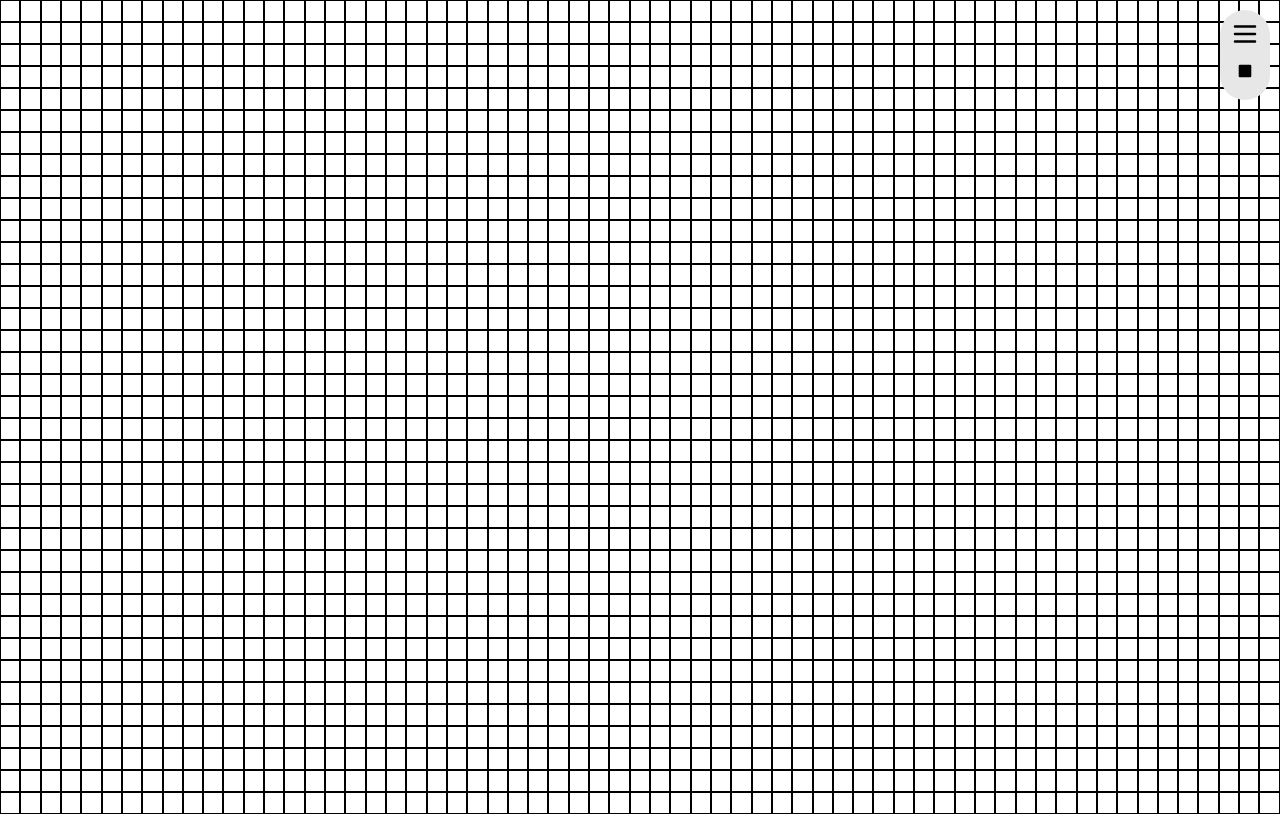
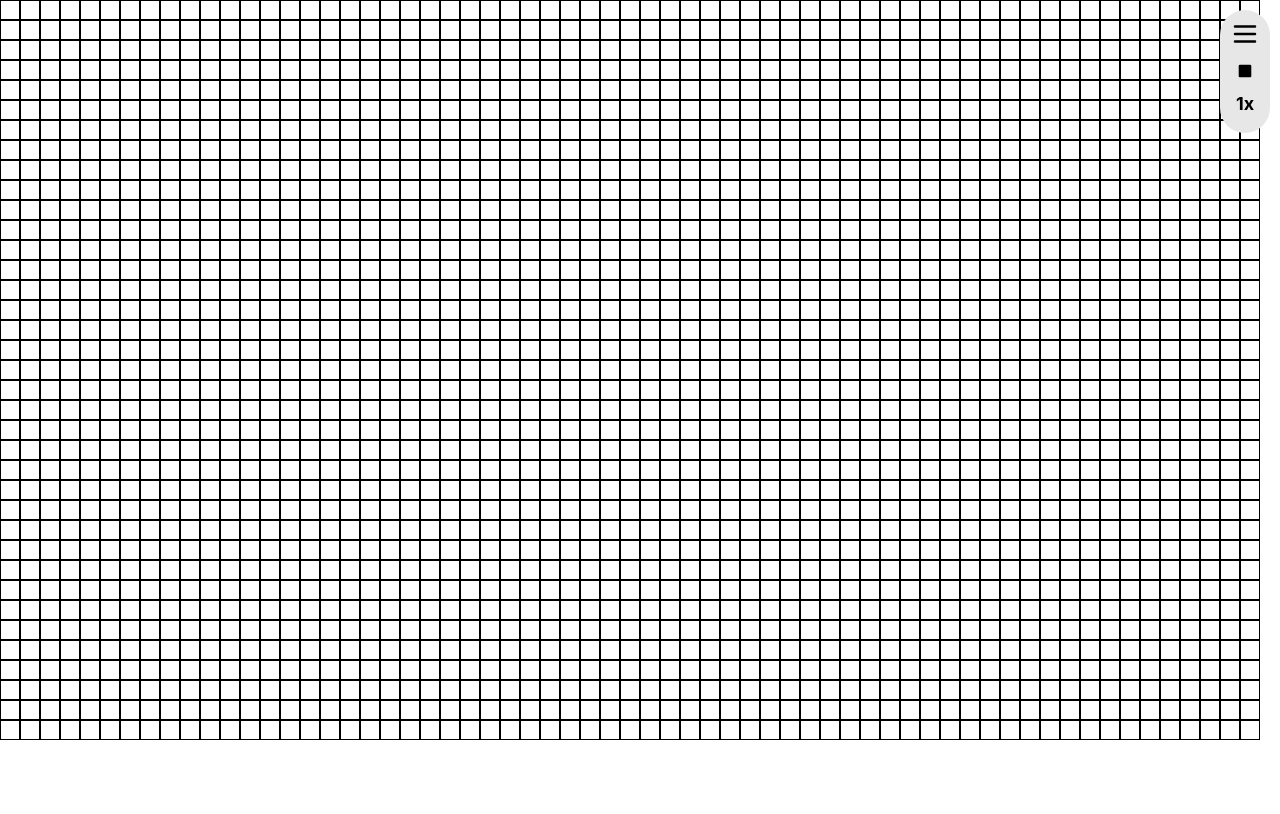
Before and after one commit to OjAntoni/Game-of-life-React-, a React (Create React App) app: page / in a window 1280 px wide. Both pictures are taken after a click on the button 1245 px from the left and 35 px from the top of the page. Built offline with nearby package versions, Linux system fonts and the light colour scheme.

Commit message:
feat: add speed control

```diff
--- a/src/components/App.tsx
+++ b/src/components/App.tsx
@@ -12,6 +12,8 @@ function App() {
         height: window.innerHeight,
     });
     const [board, setBoard] = useState(() => getWhiteBoard());
+    const allowedSpeeds = [2000, 1000, 500, 250, 100];
+    const [speed, setSpeed] = useState(1000);
 
     useEffect(() => {
         const handleResize = () => {
@@ -30,7 +32,16 @@ function App() {
         };
     });
 
-
+    function changeSpeed() {
+        const index = allowedSpeeds.indexOf(speed);
+        if (index === allowedSpeeds.length - 1) {
+            setSpeed(allowedSpeeds[0]);
+            return allowedSpeeds[0];
+        } else {
+            setSpeed(allowedSpeeds[index + 1]);
+            return allowedSpeeds[index + 1];
+        }
+    }
 
     function getWhiteBoard(): Cell[][] {
         const maxCellsX = Math.floor(windowSize.width / CELL_SIZE) + 4;
@@ -61,9 +72,9 @@ function App() {
             if (isUpdating) {
                 setBoard((board) => getNewBoard(board));
             }
-        }, 1000);
+        }, speed);
         return () => clearInterval(interval)
-    }, [isUpdating, getNewBoard])
+    }, [isUpdating, getNewBoard, speed])
 
 
     const getNeighbors = (i: number, j: number, board: Cell[][]) => {
@@ -143,7 +154,7 @@ function App() {
                     ))}
                 </div>
             ))}
-            <MenuButton toggleStop={() => setIsUpdating(!isUpdating)}/>
+            <MenuButton toggleStop={() => setIsUpdating(!isUpdating)} toggleSpeed={()=>changeSpeed()}/>
         </div>
     );
 }
--- a/src/components/MenuButton.tsx
+++ b/src/components/MenuButton.tsx
@@ -1,7 +1,7 @@
 import React, { useState } from 'react';
 import Popup from "./PopUp";
 
-function MenuButton({toggleStop}:{toggleStop: ()=>void}){
+function MenuButton({toggleStop, toggleSpeed}:{toggleStop: ()=>void, toggleSpeed: () => number}){
     const [isOpen, setIsOpen] = useState(false);
 
     const togglePopup = () => {
@@ -15,7 +15,7 @@ function MenuButton({toggleStop}:{toggleStop: ()=>void}){
                     <path d="M4 6H20M4 12H20M4 18H20" stroke="#000000" stroke-width="2" stroke-linecap="round" stroke-linejoin="round"/>
                 </svg>
             </button>
-            <Popup show={isOpen} toggleStop={toggleStop}/>
+            <Popup show={isOpen} toggleStop={toggleStop} toggleSpeed={toggleSpeed}/>
         </div>
     );
 }
--- a/src/components/PopUp.tsx
+++ b/src/components/PopUp.tsx
@@ -1,10 +1,12 @@
 import React from 'react';
 import StopButton from "./StopButton";
+import SpeedButton from "./SpeedButton";
 
-function Popup({ show, toggleStop }: { show: boolean, toggleStop: ()=>void }) {
+function Popup({ show, toggleStop, toggleSpeed }: { show: boolean, toggleStop: ()=>void, toggleSpeed: () => number }) {
     return (
         <div className={`popup ${show ? 'show' : ''}`}>
             <StopButton toggle={toggleStop} />
+            <SpeedButton toggleSpeed={toggleSpeed} />
         </div> /* add the show class here */
     );
 }
--- /dev/null
+++ b/src/components/SpeedButton.tsx
@@ -0,0 +1,13 @@
+import {useState} from "react";
+
+function SpeedButton ({toggleSpeed,}:{toggleSpeed: () => number}){
+    const [speed, setSpeed] = useState(1000);
+    const defaultSpeed = 1000;
+    return (
+        <p className='speedButton' onClick={()=> setSpeed(toggleSpeed())}>
+            {defaultSpeed/speed}x
+        </p>
+    )
+}
+
+export default SpeedButton;
--- a/src/style/App.css
+++ b/src/style/App.css
@@ -37,7 +37,7 @@
     right: 10px;
     top: 35px;
     width: 50px;
-    padding-bottom: 15px;
+    padding-bottom: 20px;
     background-color: #e7e7e7;
     border-radius: 0 0 25px 25px;
     opacity: 0;
@@ -61,3 +61,14 @@
     cursor: pointer;
     background: transparent;
 }
+
+.speedButton{
+    font-size: 18px;
+    font-weight: bold;
+    line-height: 18px;
+    user-select: none;
+}
+
+.speedButton:hover{
+    cursor: pointer;
+}
--- a/src/style/index.css
+++ b/src/style/index.css
@@ -1,5 +1,9 @@
+*{
+  margin: 0;
+  box-sizing: border-box;
+}
+
 body {
-  margin: 0;
   font-family: -apple-system, BlinkMacSystemFont, 'Segoe UI', 'Roboto', 'Oxygen',
     'Ubuntu', 'Cantarell', 'Fira Sans', 'Droid Sans', 'Helvetica Neue',
     sans-serif;
```
